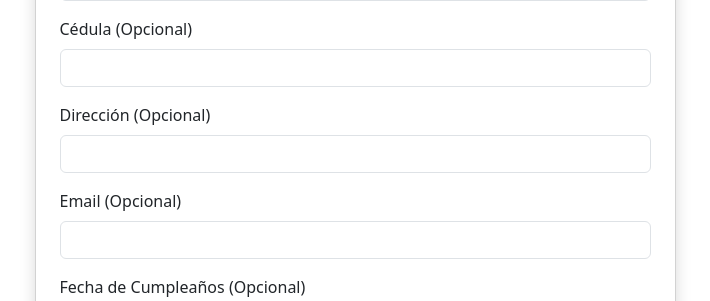
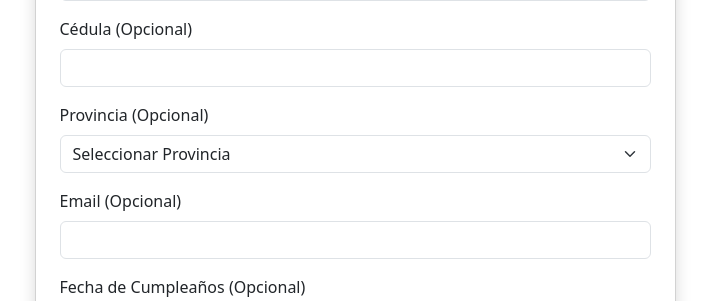
Before and after one commit to kerm1977/flask, a Flask app: page /register in a window 1280 px wide. Shown: the part 1209-1510 px from the top of the page, without its empty margins (285-995 px from the left). Run offline with Flask 3, Linux system fonts and the light colour scheme.

Commit message:
campo provincia correcto

```diff
--- a/templates/register.html
+++ b/templates/register.html
@@ -95,10 +95,15 @@
                     <input type="text" class="form-control" id="cedula" name="cedula" value="{{ request.form.get('cedula', '') }}">
                 </div>
 
-                {# Dirección (ya existía, pero lo incluyo para que esté completo) #}
+                {# Dirección - CAMBIO A SELECT #}
                 <div class="mb-3">
-                    <label for="direccion" class="form-label">Dirección (Opcional)</label>
-                    <input type="text" class="form-control" id="direccion" name="direccion" value="{{ request.form.get('direccion', '') }}">
+                    <label for="direccion" class="form-label">Provincia (Opcional)</label>
+                    <select class="form-select" id="direccion" name="direccion">
+                        <option value="">Seleccionar Provincia</option> {# Opción por defecto #}
+                        {% for provincia in provincia_opciones %}
+                            <option value="{{ provincia }}" {% if provincia == request.form.get('direccion') %}selected{% endif %}>{{ provincia }}</option>
+                        {% endfor %}
+                    </select>
                 </div>
 
                 {# Email (Opcional) #}
```
Also changed, not shown: db.db, static/uploads/avatars/LOGOCHACHO.png (added).
